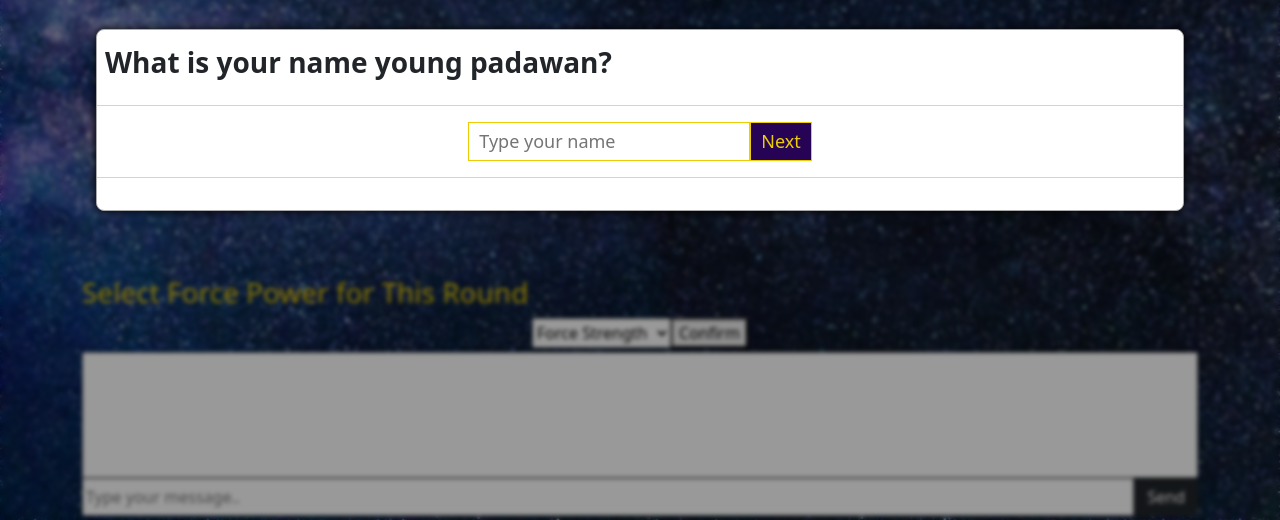
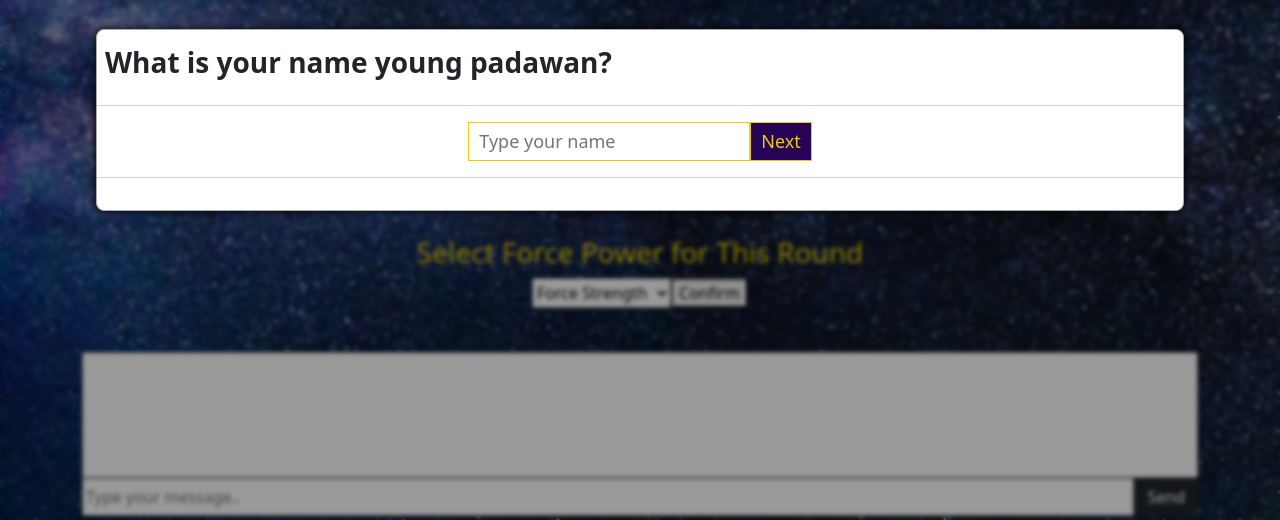
Before and after one commit to seanyoung247/SW-CI-hackathon, a Flask app: page / in a window 1280 px wide. Shown: the part 280-800 px from the top of the page. Run offline with Flask 3, Linux system fonts and the light colour scheme; some libraries are stand-ins or nearby versions.

Commit message:
updatedindex

```diff
--- a/static/css/style.css
+++ b/static/css/style.css
@@ -129,6 +129,8 @@ modal-dialog::part(modal-pane) {
 
 .force-power {
     color:#eccd05;
+    margin-bottom: 20px;
+    text-align:center;
 }
 
 
--- a/templates/index.html
+++ b/templates/index.html
@@ -90,8 +90,8 @@
         </div>
 
 <!--Select Force Power-->
-        <div class="row">
-            <h3 class="force-power" id="force-power">Select Force Power for This Round</h3>
+        <div class="row force-power">
+            <h3 id="forcePower">Select Force Power for This Round</h3>
             <div class="force-power d-flex justify-content-center">
                 <!-- <input type="text" id="forcePower" placeholder="Select Force Power to Use"> -->
                 <select id="modifiers-list">
```
